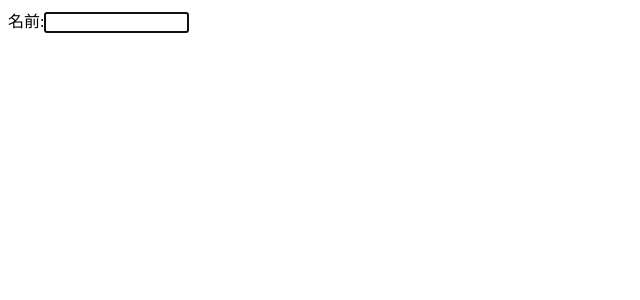
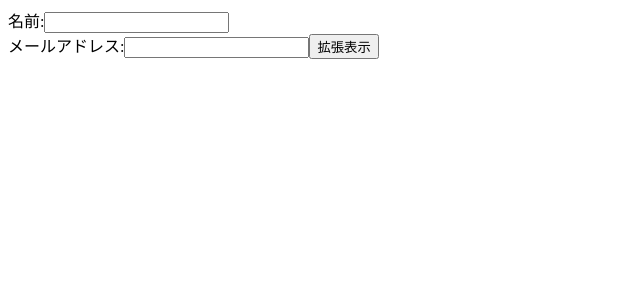
Before and after one commit to gusutaharu/React-b-Practice, a React (Create React App) app: page / in a window 1280 px wide. Shown: the top 300 px of the page, without its empty margins (0-640 px from the left). Built offline with nearby package versions, Linux system fonts and the light colour scheme; the HTML template or start-up script is replaced by a standard one.

Commit message:
useRef関数3

```diff
--- a/src/App.js
+++ b/src/App.js
@@ -1,5 +1,6 @@
 import './App.css';
-import HookRefForward from './chap07/HookRefForward';
+import HookCallbackRef from './chap07/HookCallbackRef';
+// import HookRefForward from './chap07/HookRefForward';
 // import HookRef from './chap07/HookRef';
 // import HookRefNg from './chap07/HookRefNg';
 // import HookTimer from './chap07/HookTimer';
@@ -10,7 +11,8 @@
       {/* <HookTimer init={10} /> */}
       {/* <HookRefNg /> */}
       {/* <HookRef /> */}
-      <HookRefForward />
+      {/* <HookRefForward /> */}
+      <HookCallbackRef />
     </>
   );
 }
--- /dev/null
+++ b/src/chap07/HookCallbackRef.js
@@ -0,0 +1,38 @@
+import React, { useEffect, useRef, useState } from 'react'
+
+const HookCallbackRef = () => {
+  const [show, setShow] = useState(false);
+
+  const handleClick = () => setShow(!show);
+
+  // const address = useRef(null);
+  const callbackRef = elem => elem?.focus();
+
+  // useEffect(() => {
+  //   if (address.current) {
+  //     address.current.focus();
+  //   }
+  // },[show])
+
+  return (
+    <>
+      <div>
+        <label htmlFor="name">名前:</label>
+        <input id="name" type="text" />
+      </div>
+      <div>
+        <label htmlFor="email">メールアドレス:</label>
+        <input id="email" type="text" />
+        <button onClick={handleClick}>拡張表示</button>
+      </div>
+      {show &&
+        <div>
+          <label htmlFor="address">住所:</label>
+          <input id="address" type="text" ref={callbackRef} />
+        </div>
+      }
+    </>
+  );
+}
+
+export default HookCallbackRef
```
